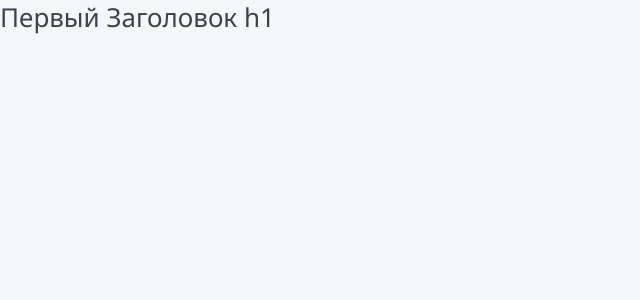
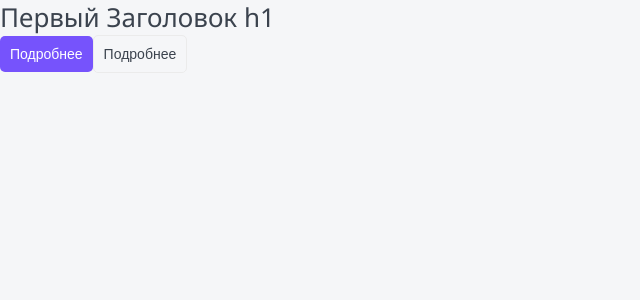
Before and after one commit to MaxMedia87/project-next-js, a Next.js app: page / in a window 1280 px wide. Shown: the top 300 px of the page, without its empty margins (0-640 px from the left). Built offline with nearby package versions, Linux system fonts and the light colour scheme.

Commit message:
Создан компонент для кнопок. Рассмотрена тема Classnames

```diff
--- /dev/null
+++ b/components/Button/Button.module.css
@@ -0,0 +1,34 @@
+.button {
+	display: inline-block;
+
+	box-sizing: border-box;
+	padding: 10px;
+
+	cursor: pointer;
+	text-align: center;
+	border: none;
+	border-radius: 5px;
+	transition: all 0.2s;
+
+	font-size: 14px;
+}
+
+.primary {
+	color: var(--white);
+	background-color: var(--primary);
+}
+
+.primary:hover {
+	background-color: var(--primary-hover);
+}
+
+.ghost {
+	color: var(--black);
+	background: none;
+	border: 1px solid var(--gray-light);
+}
+
+.ghost:hover {
+	color: var(--white);
+	background-color: var(--primary);
+}
--- /dev/null
+++ b/components/Button/Button.props.ts
@@ -0,0 +1,6 @@
+import { ReactNode } from 'react';
+
+export interface ButtonProps {
+	view: 'primary' | 'ghost';
+	children: ReactNode;
+}
--- /dev/null
+++ b/components/Button/Button.tsx
@@ -0,0 +1,14 @@
+import { ButtonProps } from './Button.props';
+import styles from './Button.module.css';
+import cn from 'classnames';
+
+export const Button = ({ view, children }: ButtonProps): JSX.Element => {
+	return (
+		<button className={cn(styles.button, {
+			[styles.primary]: view === 'primary',
+			[styles.ghost]: view === 'ghost',
+		})}>
+			{children}
+		</button>
+	);
+};
--- a/components/index.ts
+++ b/components/index.ts
@@ -1 +1,2 @@
 export * from './Htag/Htag';
+export * from './Button/Button';
--- a/package.json
+++ b/package.json
@@ -17,6 +17,7 @@
     "react-dom": "18.2.0"
   },
   "devDependencies": {
+    "@types/classnames": "^2.3.1",
     "@types/node": "18.14.1",
     "@types/react": "18.0.28",
     "@types/react-dom": "18.0.11",
--- a/pages/index.tsx
+++ b/pages/index.tsx
@@ -1,9 +1,12 @@
 import { Htag } from '@/components';
+import { Button } from '@/components';
 
 export default function Home() {
   return (
     <>
       <Htag tag='h1'>Первый Заголовок h1</Htag>
+      <Button view='primary'>Подробнее</Button>
+      <Button view='ghost'>Подробнее</Button>
     </>
   );
 }
--- a/styles/globals.css
+++ b/styles/globals.css
@@ -18,12 +18,9 @@
 
 body {
 	color: rgb(var(--foreground-rgb));
-	background: linear-gradient(
-		to bottom,
-		transparent,
-		rgb(var(--background-end-rgb))
-	)
-		rgb(var(--background-start-rgb));
+	background: linear-gradient(to bottom,
+			transparent,
+			rgb(var(--background-end-rgb))) rgb(var(--background-start-rgb));
 }
 
 a {
@@ -34,8 +31,10 @@
 
 :root {
 	--black: #3B434E;
+	--gray-light: #EBEBEB;
 	--white: white;
 	--primary: #7653FC;
+	--primary-hover: #4728c2;
 	--red: #FC836D;
 	--green: #1DC37E;
 	--green-light: #C8F8E4;
```
